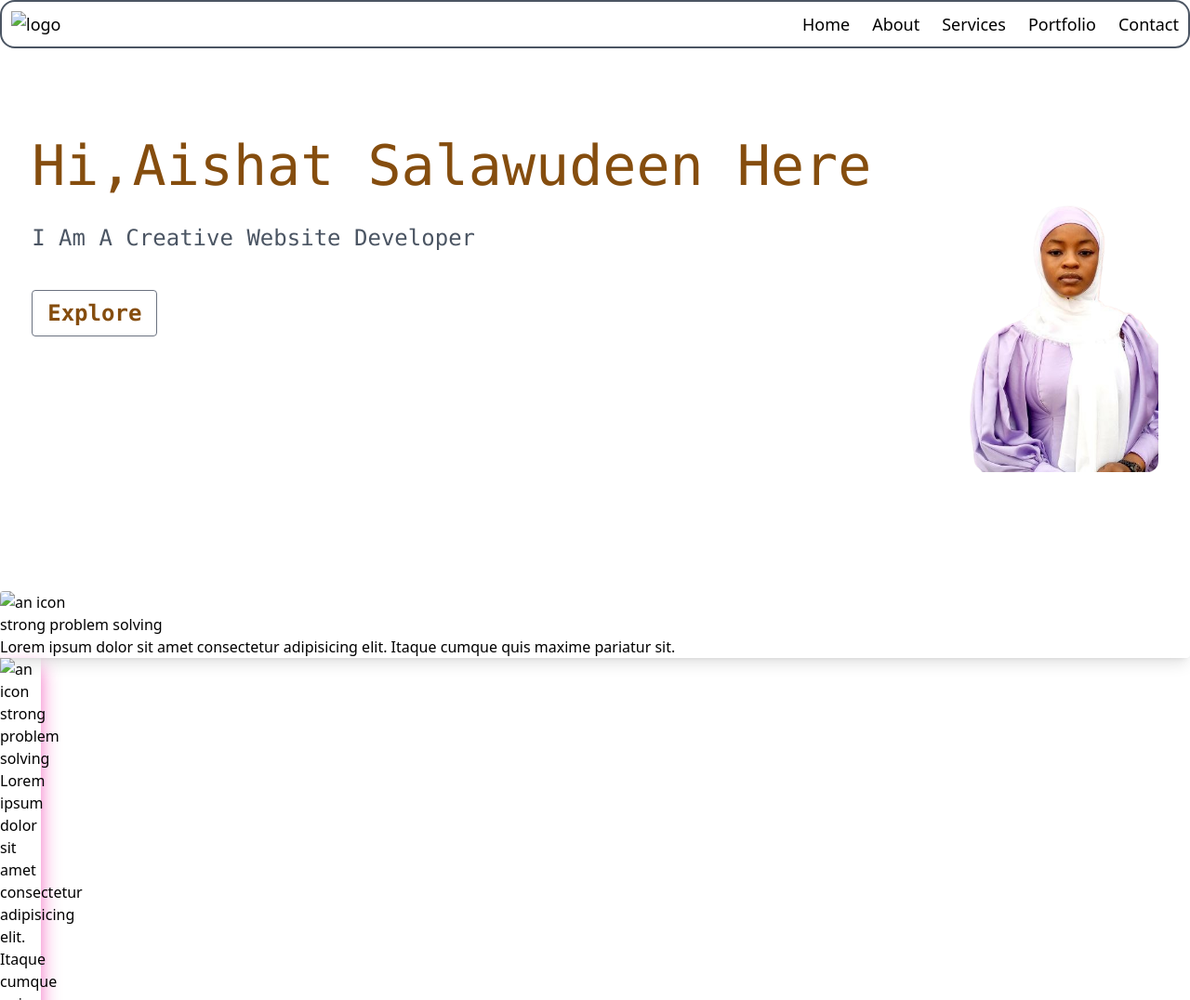
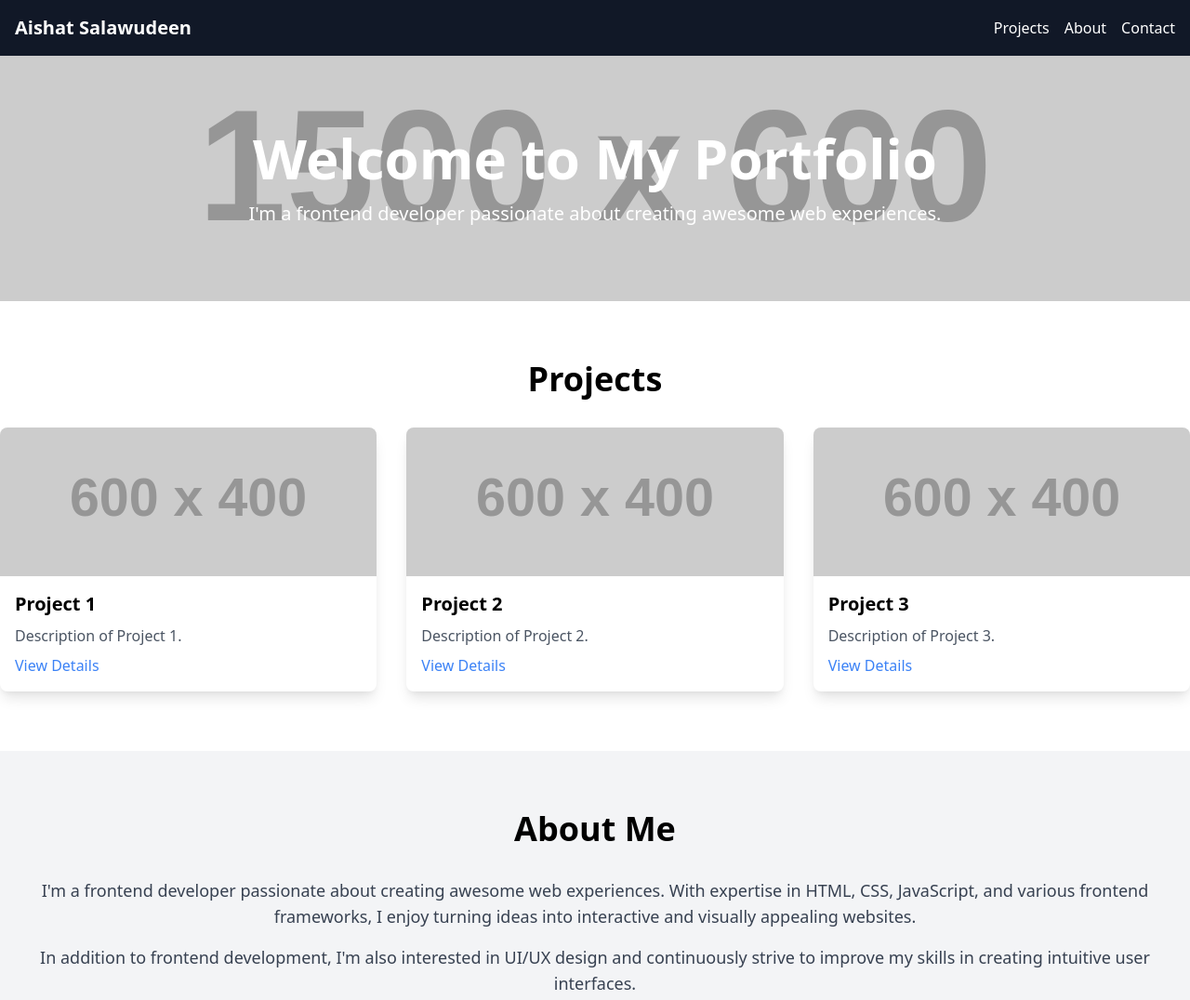
Before and after one commit to Ishahtech/my-portfolio, a website: page src/index.html in a window 1280 px wide. Shown: the top 1076 px of the page at 93% size. Drawn offline with nearby package versions, Linux system fonts and the light colour scheme; placeholder pictures from the web are drawn by us.

Commit message:
fix: project cards and about section updated

```diff
--- a/src/index.html
+++ b/src/index.html
@@ -4,106 +4,123 @@
 <head>
     <meta charset="UTF-8">
     <meta name="viewport" content="width=device-width, initial-scale=1.0">
-    <title>portfolio</title>
+    <title>Aishat Salawudeen - Frontend Developer</title>
     <link rel="stylesheet" href="/styles/output.css">
+    <link href="https://cdn.jsdelivr.net/npm/tailwindcss@2.2.19/dist/tailwind.min.css" rel="stylesheet">
+    <!-- Include custom CSS -->
+    <link href="/styles/styles.css" rel="stylesheet">
 </head>
+
+<body>
+    <!-- Navigation -->
+    <nav class="bg-gray-900 text-white p-4">
         <div class="container mx-auto">
-
-    <body class="">
-        <nav class="rounded-2xl border-2 border-gray-600">
-            <div class="flex flex-column items-center justify-between flex-wrap p-2.5 text-lg font-sans">
+            <div class="flex justify-between items-center">
                 <div>
-                    <img src="#!" alt="logo">
+                    <a href="#" class="text-xl font-bold">Aishat Salawudeen</a>
                 </div>
                 <div>
-                    <ul  class="flex flex-column justify-evenly flex-wrap gap-6 ">
-                        <li><a href="./index.html">Home</a></li>
-                        <li><a href="#">About</a></li>
-                        <li><a href="">Services</a></li>
-                        <li><a href="">Portfolio</a></li>
-                        <li><a href="">Contact</a></li>
-                    </ul>
+                    <!-- Responsive Navigation Toggle -->
+                    <button id="nav-toggle" class="lg:hidden focus:outline-none">
+                        <svg class="w-6 h-6" fill="none" stroke="currentColor" viewBox="0 0 24 24"
+                            xmlns="http://www.w3.org/2000/svg">
+                            <path stroke-linecap="round" stroke-linejoin="round" stroke-width="2"
+                                d="M4 6h16M4 12h16m-7 6h7"></path>
+                        </svg>
+                    </button>
+                </div>
+                <div id="nav-menu" class="hidden lg:flex lg:items-center lg:justify-end">
+                    <a href="#projects" class="block lg:inline-block mt-4 lg:mt-0 mr-4">Projects</a>
+                    <a href="#about" class="block lg:inline-block mt-4 lg:mt-0 mr-4">About</a>
+                    <a href="#contact" class="block lg:inline-block mt-4 lg:mt-0">Contact</a>
+                </div>
             </div>
         </div>
     </nav>
-        <main class="mt-24">
-        <div class="flex flex-column justify-around capitalize">
-            <div class="capitalize font-mono">
-                <h1 class="text-6xl text-yellow-800 pb-8">Hi,Aishat Salawudeen here</h1>
-                <p class="text-2xl text-gray-600 mb-10">I am a creative website developer</p>
-                <button class="bg-transparent hover:bg-gray-600 text-2xl text-yellow-800 font-semibold hover:text-white py-2 px-4 border border-gray-500 hover:border-transparent rounded">
-                    Explore
-                  </button>
+
+    <!-- Hero Section -->
+    <header class="bg-gray-800 text-white py-20 px-4">
+        <div class="container mx-auto text-center">
+            <h1 class="text-4xl lg:text-6xl font-bold mb-4">Welcome to My Portfolio</h1>
+            <p class="text-lg lg:text-xl">I'm a frontend developer passionate about creating awesome web experiences.
+            </p>
         </div>
-            <div>
-                <img class="pt--8 rounded-xl object-center md:object-scale-down w-60 h-84" src="/assets/ishah-b.png" alt="hi,I'm Aishat">
+    </header>
+
+    <!-- Projects Section -->
+    <section id="projects" class="py-16">
+        <div class="container mx-auto">
+            <h2 class="text-2xl lg:text-4xl font-bold mb-8 text-center">Projects</h2>
+            <!-- Project Cards -->
+            <div class="grid grid-cols-1 md:grid-cols-2 lg:grid-cols-3 gap-8">
+                <!-- Project Card 1 -->
+                <div class="bg-white shadow-lg rounded-lg overflow-hidden">
+                    <img src="https://via.placeholder.com/600x400" alt="Project 1" class="w-full h-40 object-cover">
+                    <div class="p-4">
+                        <h3 class="text-xl font-semibold mb-2">Project 1</h3>
+                        <p class="text-gray-600">Description of Project 1.</p>
+                        <a href="#" class="block mt-2 text-blue-500 hover:underline">View Details</a>
                     </div>
                 </div>
- <section class="mt-32">
-    <div class="class="grid grid-cols-1 sm:grid-cols-2 md:grid-cols-3 gap-10" justify-center gap-4 ">
-        <div class="shadow-[0_10px_20px_rgba(240,_46,_170,_0.7)] rounded overflow-hidden shadow-lg flex flex-col">
-            <img src="#" alt="an icon">
-            <h4>strong problem solving</h4>
-            <p>Lorem ipsum dolor sit amet consectetur adipisicing elit. Itaque cumque quis maxime pariatur sit.</p>
-        </div>
-        <div class="shadow-[0_10px_20px_rgba(240,_46,_170,_0.7)] w-11">
-            <img src="#" alt="an icon">
-            <h4>strong problem solving</h4>
-            <p>Lorem ipsum dolor sit amet consectetur adipisicing elit. Itaque cumque quis maxime pariatur sit.</p>
-        </div>
-        <div class="shadow-[0_10px_20px_rgba(240,_46,_170,_0.7)] w-11">
-
-            <img src="#" alt="an icon">
-            <h4>strong problem solving</h4>
-            <p>Lorem ipsum dolor sit amet consectetur adipisicing elit. Itaque cumque quis maxime pariatur sit.</p>
+                <!-- Project Card 2 -->
+                <div class="bg-white shadow-lg rounded-lg overflow-hidden">
+                    <img src="https://via.placeholder.com/600x400" alt="Project 1" class="w-full h-40 object-cover">
+                    <div class="p-4">
+                        <h3 class="text-xl font-semibold mb-2">Project 2</h3>
+                        <p class="text-gray-600">Description of Project 2.</p>
+                        <a href="#" class="block mt-2 text-blue-500 hover:underline">View Details</a>
                     </div>
                 </div>
-
-   <div class="grid grid-cols-3 gap-10">
-    <div class="rounded overflow-hidden shadow-lg flex flex-col">
-        <a href="#"></a>
-                    <div class="relative"><a href="#">
-                            <img class="w-full"
-                                src="https://images.pexels.com/photos/61180/pexels-photo-61180.jpeg?auto=compress&amp;cs=tinysrgb&amp;dpr=1&amp;w=500"
-                                alt="Sunset in the mountains">
-                            <div
-                                class="hover:bg-transparent transition duration-300 absolute bottom-0 top-0 right-0 left-0 bg-gray-900 opacity-25">
-                            </div>
-                        </a>
-                        <a href="#!">
-                            <div
-                                class="text-xs absolute top-0 right-0 bg-indigo-600 px-4 py-2 text-white mt-3 mr-3 hover:bg-white hover:text-indigo-600 transition duration-500 ease-in-out">
-                                Cooking
-                            </div>
-                        </a>
-                    </div>
-                    <div class="px-6 py-4 mb-auto">
-                        <a href="#"
-                            class="font-medium text-lg inline-block hover:text-indigo-600 transition duration-500 ease-in-out inline-block mb-2">Simplest
-                            Salad Recipe ever</a>
-                        <p class="text-gray-500 text-sm">
-                            Lorem Ipsum is simply dummy text of the printing and typesetting industry.
-                        </p>
+                <!-- Project Card 3 -->
+                <div class="bg-white shadow-lg rounded-lg overflow-hidden">
+                    <img src="https://via.placeholder.com/600x400" alt="Project 1" class="w-full h-40 object-cover">
+                    <div class="p-4">
+                        <h3 class="text-xl font-semibold mb-2">Project 3</h3>
+                        <p class="text-gray-600">Description of Project 3.</p>
+                        <a href="#" class="block mt-2 text-blue-500 hover:underline">View Details</a>
                     </div>
                 </div>
-   </div>
-
-
-            <div class="grid grid-cols-1 sm:grid-cols-2 md:grid-cols-3 gap-10">
-
-
-            </div>
-
             </div>
         </div>
     </section>
 
-    </main>
+    <!-- About Section -->
+<section id="about" class="py-16 bg-gray-100">
+    <div class="container mx-auto">
+        <h2 class="text-2xl lg:text-4xl font-bold mb-8 text-center">About Me</h2>
+        <div class="text-center">
+            <p class="text-lg text-gray-700 mb-4">I'm a frontend developer passionate about creating awesome web experiences. With expertise in HTML, CSS, JavaScript, and various frontend frameworks, I enjoy turning ideas into interactive and visually appealing websites.</p>
+            <p class="text-lg text-gray-700 mb-4">In addition to frontend development, I'm also interested in UI/UX design and continuously strive to improve my skills in creating intuitive user interfaces.</p>
         </div>
+    </div>
+</section>
+
+ <!-- Contact Section -->
+ <section id="contact" class="py-16">
+    <div class="container mx-auto">
+        <h2 class="text-2xl lg:text-4xl font-bold mb-8 text-center">Contact Me</h2>
+        <!-- Contact Form will go here -->
+    </div>
+</section>
+
+<!-- Footer -->
+<footer class="bg-gray-900 text-white py-8 text-center">
+    <div class="container mx-auto">
+        <p>&copy; 2024 Your Name. All rights reserved.</p>
+    </div>
+</footer>
+
+<!-- JavaScript for responsive navigation toggle -->
+<script>
+    const navToggle = document.getElementById('nav-toggle');
+    const navMenu = document.getElementById('nav-menu');
+
+    navToggle.addEventListener('click', () => {
+        navMenu.classList.toggle('hidden');
+    });
+</script>
+
+</body>
 
 
-<footer></footer>
-</body>
-</div>
-
 </html>
--- /dev/null
+++ b/styles/styles.css
@@ -0,0 +1,36 @@
+header {
+    background-image: url('https://via.placeholder.com/1500x600');
+    background-size:cover ;
+    background-position:center ;
+}
+
+.py-20 {
+    padding-top: 5rem;
+    padding-bottom: 5rem;
+}
+
+.py-16 {
+    padding-top: 4rem;
+    padding-bottom: 4rem;
+}
+
+.mb-8 {
+    margin-bottom: 2rem;
+}
+
+/* Custom styles for navigation */
+#nav-menu {
+    transition: max-height 0.3s ease-out;
+}
+
+/* Responsive styles for navigation */
+@media (min-width: 1024px) {
+    #nav-menu {
+        display: flex;
+        max-height: none !important;
+    }
+
+    #nav-toggle {
+        display: none;
+    }
+}
```
Also changed, not shown: src/previous.html (added, +109 -0 lines), assets/bg-image.jpeg (added). Lines whose indentation alone changed are shown as unchanged.
